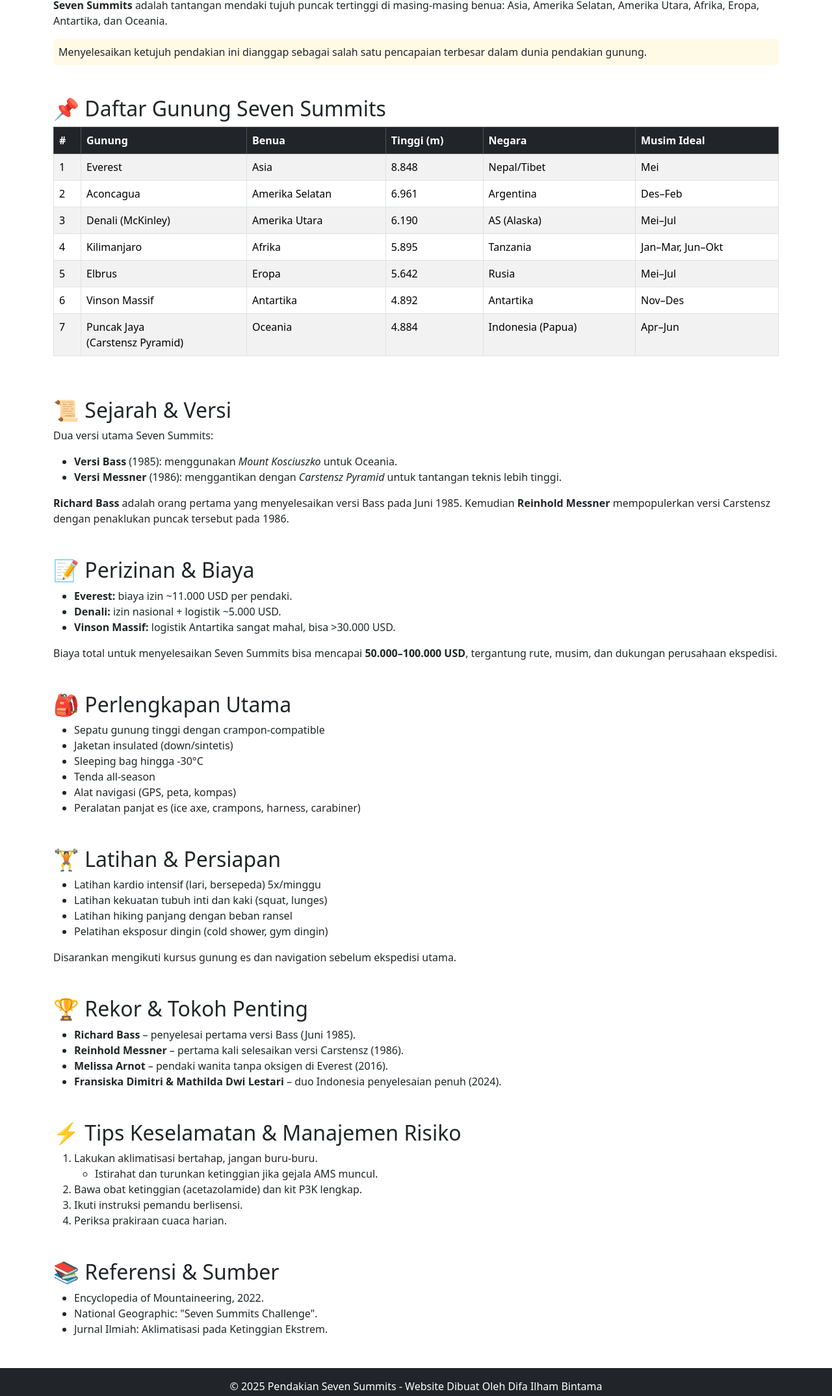
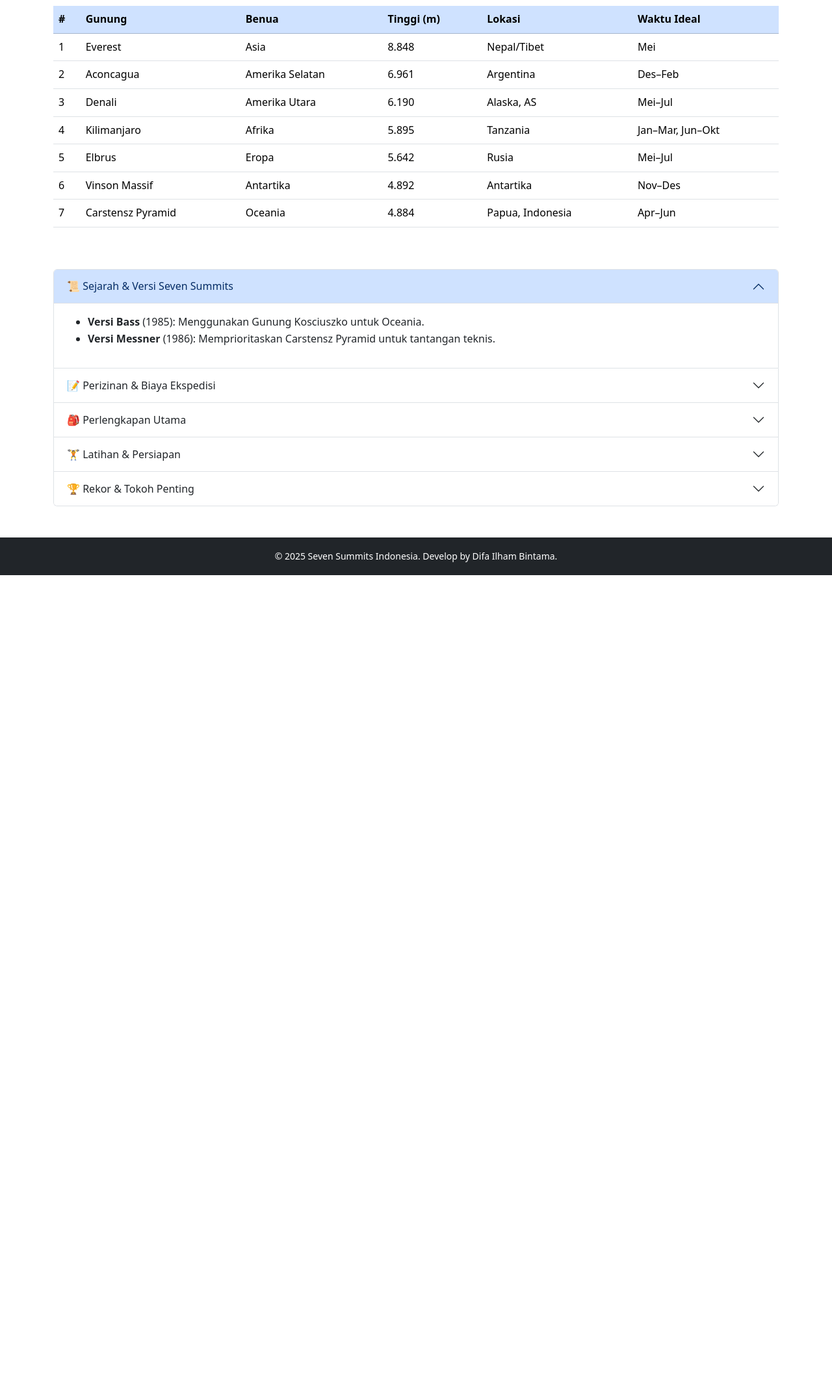
Before and after one commit to wignyo11/seven-summit, a plain HTML site: page index.html in a window 1280 px wide. Shown: the part 652-2800 px from the top of the page at 65% size. After the commit the page ends 1537 px from the top, so only its background shows below. Drawn offline with nearby package versions, Linux system fonts and the light colour scheme.

Commit message:
Update index.html

```diff
--- a/index.html
+++ b/index.html
@@ -2,19 +2,46 @@
 <html lang="id">
 <head>
   <meta charset="UTF-8">
-  <title>Pendakian Gunung Seven Summits</title>
   <meta name="viewport" content="width=device-width, initial-scale=1">
+  <title>Artikel Pendakian Gunung Seven Summits</title>
   <!-- Bootstrap CSS -->
   <link href="https://cdn.jsdelivr.net/npm/bootstrap@5.3.3/dist/css/bootstrap.min.css" rel="stylesheet">
+  <!-- Font Awesome for icons -->
+  <link rel="stylesheet" href="https://cdnjs.cloudflare.com/ajax/libs/font-awesome/6.2.0/css/all.min.css">
   <style>
-    section h2 .badge { font-size: 0.8rem; }
-    .highlight { background: #fffae6; padding: 0.5rem; border-radius: 0.25rem; }
+    :root {
+      --highlight-bg: #fffae6;
+      --primary-color: #0d6efd;
+      --light-bg: #f8f9fa;
+    }
+    body {
+      line-height: 1.6;
+    }
+    .badge-info {
+      background-color: var(--primary-color);
+    }
+    .highlight {
+      background: var(--highlight-bg);
+      padding: .75rem;
+      border-radius: .25rem;
+      margin-bottom: 1rem;
+    }
+    .card-header .btn {
+      text-decoration: none;
+      color: #212529;
+    }
+    .back-to-top {
+      position: fixed;
+      bottom: 2rem;
+      right: 2rem;
+      display: none;
+      z-index: 100;
+    }
   </style>
 </head>
 <body>
-
   <!-- Navbar -->
-  <nav class="navbar navbar-expand-lg navbar-dark bg-dark">
+  <nav class="navbar navbar-expand-lg navbar-dark bg-dark sticky-top">
     <div class="container">
       <a class="navbar-brand" href="#">Seven Summits</a>
       <button class="navbar-toggler" type="button" data-bs-toggle="collapse" data-bs-target="#navbarNav">
@@ -23,164 +50,171 @@
       <div class="collapse navbar-collapse" id="navbarNav">
         <ul class="navbar-nav ms-auto">
           <li class="nav-item"><a class="nav-link" href="#overview">Apa itu?</a></li>
-          <li class="nav-item"><a class="nav-link" href="#list">Daftar Gunung</a></li>
+          <li class="nav-item"><a class="nav-link" href="#list">Daftar</a></li>
           <li class="nav-item"><a class="nav-link" href="#history">Sejarah</a></li>
-          <li class="nav-item"><a class="nav-link" href="#permits">Perizinan & Biaya</a></li>
+          <li class="nav-item"><a class="nav-link" href="#permits">Izin & Biaya</a></li>
           <li class="nav-item"><a class="nav-link" href="#equipment">Perlengkapan</a></li>
           <li class="nav-item"><a class="nav-link" href="#training">Latihan</a></li>
-          <li class="nav-item"><a class="nav-link" href="#records">Rekor & Tokoh</a></li>
+          <li class="nav-item"><a class="nav-link" href="#records">Rekor</a></li>
         </ul>
       </div>
     </div>
   </nav>
 
-  <!-- Header -->
-  <header class="bg-primary text-white text-center py-5">
-    <h1>Pendakian Gunung Seven Summits</h1>
-    <p class="lead">Tantangan tertinggi dari 7 benua dunia</p>
+  <!-- Hero Section -->
+  <header class="bg-light text-center py-5">
+    <div class="container">
+      <h1 class="display-5 fw-bold">Artikel: Pendakian Gunung Seven Summits</h1>
+      <p class="lead mb-4">Mengenal tantangan tertinggi di tujuh benua dunia</p>
+      <a href="#overview" class="btn btn-primary btn-lg">Mulai Membaca <i class="fas fa-mountain ms-2"></i></a>
+    </div>
   </header>
 
-<img src="assets/Seven-Summits.png"
-     class="img-fluid rounded shadow"
-     alt="Gambar Gunung Seven Summits">
-
-  <!-- Konten -->
   <main class="container my-5">
-
     <!-- Overview -->
     <section id="overview" class="mb-5">
-      <h2>🌍 Apa itu Seven Summits?</h2>
-      <p>
-        <strong>Seven Summits</strong> adalah tantangan mendaki tujuh puncak tertinggi di masing-masing benua:
-        Asia, Amerika Selatan, Amerika Utara, Afrika, Eropa, Antartika, dan Oceania.
-      </p>
-      <p class="highlight">
-        Menyelesaikan ketujuh pendakian ini dianggap sebagai salah satu pencapaian terbesar dalam dunia pendakian gunung.
-      </p>
+      <h2 class="h3 mb-3">🌍 Apa itu Seven Summits?</h2>
+      <div class="highlight">
+        Menyelesaikan tujuh puncak tertinggi di masing-masing benua dianggap sebagai puncak prestasi dalam pendakian gunung.
+      </div>
+      <p>Seven Summits adalah rangkaian puncak gunung tertinggi di Asia (Everest), Amerika Selatan (Aconcagua), Amerika Utara (Denali), Afrika (Kilimanjaro), Eropa (Elbrus), Antartika (Vinson Massif), dan Oceania (Carstensz Pyramid). Tantangan ini pertama kali dipopulerkan oleh Richard Bass dan Reinhold Messner pada pertengahan 1980-an.</p>
     </section>
 
     <!-- List of Mountains -->
     <section id="list" class="mb-5">
-      <h2>📌 Daftar Gunung Seven Summits</h2>
+      <h2 class="h3 mb-3">📌 Daftar Seven Summits</h2>
       <div class="table-responsive">
-        <table class="table table-bordered table-striped">
-          <thead class="table-dark">
-            <tr>
-              <th>#</th><th>Gunung</th><th>Benua</th><th>Tinggi (m)</th><th>Negara</th><th>Musim Ideal</th>
-            </tr>
+        <table class="table table-hover align-middle">
+          <thead class="table-primary">
+            <tr><th>#</th><th>Gunung</th><th>Benua</th><th>Tinggi (m)</th><th>Lokasi</th><th>Waktu Ideal</th></tr>
           </thead>
           <tbody>
             <tr><td>1</td><td>Everest</td><td>Asia</td><td>8.848</td><td>Nepal/Tibet</td><td>Mei</td></tr>
             <tr><td>2</td><td>Aconcagua</td><td>Amerika Selatan</td><td>6.961</td><td>Argentina</td><td>Des–Feb</td></tr>
-            <tr><td>3</td><td>Denali (McKinley)</td><td>Amerika Utara</td><td>6.190</td><td>AS (Alaska)</td><td>Mei–Jul</td></tr>
+            <tr><td>3</td><td>Denali</td><td>Amerika Utara</td><td>6.190</td><td>Alaska, AS</td><td>Mei–Jul</td></tr>
             <tr><td>4</td><td>Kilimanjaro</td><td>Afrika</td><td>5.895</td><td>Tanzania</td><td>Jan–Mar, Jun–Okt</td></tr>
             <tr><td>5</td><td>Elbrus</td><td>Eropa</td><td>5.642</td><td>Rusia</td><td>Mei–Jul</td></tr>
             <tr><td>6</td><td>Vinson Massif</td><td>Antartika</td><td>4.892</td><td>Antartika</td><td>Nov–Des</td></tr>
-            <tr><td>7</td><td>Puncak Jaya<br>(Carstensz Pyramid)</td><td>Oceania</td><td>4.884</td><td>Indonesia (Papua)</td><td>Apr–Jun</td></tr>
+            <tr><td>7</td><td>Carstensz Pyramid</td><td>Oceania</td><td>4.884</td><td>Papua, Indonesia</td><td>Apr–Jun</td></tr>
           </tbody>
         </table>
       </div>
     </section>
 
-    <!-- History -->
-    <section id="history" class="mb-5">
-      <h2>📜 Sejarah & Versi</h2>
-      <p>
-        Dua versi utama Seven Summits:
-        <ul>
-          <li><strong>Versi Bass</strong> (1985): menggunakan <em>Mount Kosciuszko</em> untuk Oceania.</li>
-          <li><strong>Versi Messner</strong> (1986): menggantikan dengan <em>Carstensz Pyramid</em> untuk tantangan teknis lebih tinggi.</li>
-        </ul>
-      </p>
-      <p>
-        <strong>Richard Bass</strong> adalah orang pertama yang menyelesaikan versi Bass pada Juni 1985.
-        Kemudian <strong>Reinhold Messner</strong> mempopulerkan versi Carstensz dengan penaklukan puncak tersebut pada 1986.
-      </p>
-    </section>
+    <!-- Collapsible Sections for Details -->
+    <div class="accordion" id="detailsAccordion">
+      <!-- History -->
+      <div class="accordion-item">
+        <h2 class="accordion-header" id="headingHistory">
+          <button class="accordion-button" type="button" data-bs-toggle="collapse" data-bs-target="#collapseHistory">
+            📜 Sejarah & Versi Seven Summits
+          </button>
+        </h2>
+        <div id="collapseHistory" class="accordion-collapse collapse show" data-bs-parent="#detailsAccordion">
+          <div class="accordion-body">
+            <ul>
+              <li><strong>Versi Bass</strong> (1985): Menggunakan Gunung Kosciuszko untuk Oceania.</li>
+              <li><strong>Versi Messner</strong> (1986): Memprioritaskan Carstensz Pyramid untuk tantangan teknis.</li>
+            </ul>
+          </div>
+        </div>
+      </div>
+      <!-- Permits & Cost -->
+      <div class="accordion-item">
+        <h2 class="accordion-header" id="headingPermits">
+          <button class="accordion-button collapsed" type="button" data-bs-toggle="collapse" data-bs-target="#collapsePermits">
+            📝 Perizinan & Biaya Ekspedisi
+          </button>
+        </h2>
+        <div id="collapsePermits" class="accordion-collapse collapse" data-bs-parent="#detailsAccordion">
+          <div class="accordion-body">
+            <p>Biaya izin bisa sangat bervariasi, mulai 5.000–30.000 USD per gunung, tergantung lokasi dan logistik. Total rangkaian Seven Summits sering menembus 50.000–100.000 USD.</p>
+          </div>
+        </div>
+      </div>
+      <!-- Equipment -->
+      <div class="accordion-item">
+        <h2 class="accordion-header" id="headingEquipment">
+          <button class="accordion-button collapsed" type="button" data-bs-toggle="collapse" data-bs-target="#collapseEquipment">
+            🎒 Perlengkapan Utama
+          </button>
+        </h2>
+        <div id="collapseEquipment" class="accordion-collapse collapse" data-bs-parent="#detailsAccordion">
+          <div class="accordion-body">
+            <ul>
+              <li>Sepatu mountaineering dengan crampon-compatible</li>
+              <li>Down jacket dan insulated layers</li>
+              <li>Tenda all-season dan sleeping bag -30°C</li>
+              <li>Alat panjat es: ice axe, harness, carabiner</li>
+              <li>Navigasi: GPS, kompas, peta topografi</li>
+            </ul>
+          </div>
+        </div>
+      </div>
+      <!-- Training -->
+      <div class="accordion-item">
+        <h2 class="accordion-header" id="headingTraining">
+          <button class="accordion-button collapsed" type="button" data-bs-toggle="collapse" data-bs-target="#collapseTraining">
+            🏋️ Latihan & Persiapan
+          </button>
+        </h2>
+        <div id="collapseTraining" class="accordion-collapse collapse" data-bs-parent="#detailsAccordion">
+          <div class="accordion-body">
+            <ul>
+              <li>Kardio intensif (lari, bersepeda) minimal 5x/minggu</li>
+              <li>Latihan kekuatan otot inti dan kaki (squat, lunges)</li>
+              <li>Hiking panjang dengan beban bertahap</li>
+              <li>Adaptasi dingin: cold shower, gym ber-AC rendah</li>
+            </ul>
+          </div>
+        </div>
+      </div>
+      <!-- Records -->
+      <div class="accordion-item">
+        <h2 class="accordion-header" id="headingRecords">
+          <button class="accordion-button collapsed" type="button" data-bs-toggle="collapse" data-bs-target="#collapseRecords">
+            🏆 Rekor & Tokoh Penting
+          </button>
+        </h2>
+        <div id="collapseRecords" class="accordion-collapse collapse" data-bs-parent="#detailsAccordion">
+          <div class="accordion-body">
+            <ul>
+              <li>Richard Bass – penyelesai pertama versi Bass (Juni 1985)</li>
+              <li>Reinhold Messner – pionir Carstensz Pyramid (1986)</li>
+              <li>Fransiska & Mathilda – duo Indonesia penyelesai Seven Summits (2024)</li>
+            </ul>
+          </div>
+        </div>
+      </div>
+    </div>
+  </main>
 
-    <!-- Permits & Cost -->
-    <section id="permits" class="mb-5">
-      <h2>📝 Perizinan & Biaya</h2>
-      <ul>
-        <li><strong>Everest:</strong> biaya izin ~11.000 USD per pendaki.</li>
-        <li><strong>Denali:</strong> izin nasional + logistik ~5.000 USD.</li>
-        <li><strong>Vinson Massif:</strong> logistik Antartika sangat mahal, bisa >30.000 USD.</li>
-      </ul>
-      <p>
-        Biaya total untuk menyelesaikan Seven Summits bisa mencapai <strong>50.000–100.000 USD</strong>, tergantung rute,
-        musim, dan dukungan perusahaan ekspedisi.
-      </p>
-    </section>
-
-    <!-- Equipment -->
-    <section id="equipment" class="mb-5">
-      <h2>🎒 Perlengkapan Utama</h2>
-      <ul>
-        <li>Sepatu gunung tinggi dengan crampon-compatible</li>
-        <li>Jaketan insulated (down/sintetis)</li>
-        <li>Sleeping bag hingga -30°C</li>
-        <li>Tenda all-season</li>
-        <li>Alat navigasi (GPS, peta, kompas)</li>
-        <li>Peralatan panjat es (ice axe, crampons, harness, carabiner)</li>
-      </ul>
-    </section>
-
-    <!-- Training -->
-    <section id="training" class="mb-5">
-      <h2>🏋️ Latihan & Persiapan</h2>
-      <ul>
-        <li>Latihan kardio intensif (lari, bersepeda) 5x/minggu</li>
-        <li>Latihan kekuatan tubuh inti dan kaki (squat, lunges)</li>
-        <li>Latihan hiking panjang dengan beban ransel</li>
-        <li>Pelatihan eksposur dingin (cold shower, gym dingin)</li>
-      </ul>
-      <p>
-        Disarankan mengikuti kursus gunung es dan navigation sebelum ekspedisi utama.
-      </p>
-    </section>
-
-    <!-- Records & Notable Climbers -->
-    <section id="records" class="mb-5">
-      <h2>🏆 Rekor & Tokoh Penting</h2>
-      <ul>
-        <li><strong>Richard Bass</strong> – penyelesai pertama versi Bass (Juni 1985).</li>
-        <li><strong>Reinhold Messner</strong> – pertama kali selesaikan versi Carstensz (1986).</li>
-        <li><strong>Melissa Arnot</strong> – pendaki wanita tanpa oksigen di Everest (2016).</li>
-        <li><strong>Fransiska Dimitri & Mathilda Dwi Lestari</strong> – duo Indonesia penyelesaian penuh (2024).</li>
-      </ul>
-    </section>
-
-    <!-- Safety & Tips -->
-    <section class="mb-5">
-      <h2>⚡ Tips Keselamatan & Manajemen Risiko</h2>
-      <ol>
-        <li>Lakukan aklimatisasi bertahap, jangan buru-buru.
-          <ul><li>Istirahat dan turunkan ketinggian jika gejala AMS muncul.</li></ul>
-        </li>
-        <li>Bawa obat ketinggian (acetazolamide) dan kit P3K lengkap.</li>
-        <li>Ikuti instruksi pemandu berlisensi.</li>
-        <li>Periksa prakiraan cuaca harian.</li>
-      </ol>
-    </section>
-
-    <!-- References -->
-    <section class="mb-5">
-      <h2>📚 Referensi & Sumber</h2>
-      <ul>
-        <li>Encyclopedia of Mountaineering, 2022.</li>
-        <li>National Geographic: "Seven Summits Challenge".</li>
-        <li>Jurnal Ilmiah: Aklimatisasi pada Ketinggian Ekstrem.</li>
-      </ul>
-    </section>
-
-  </main>
+  <!-- Back to Top Button -->
+  <button class="btn btn-primary back-to-top" id="backToTop">
+    <i class="fas fa-arrow-up"></i>
+  </button>
 
   <!-- Footer -->
   <footer class="bg-dark text-white text-center py-3">
-    &copy; 2025 Pendakian Seven Summits - Website Dibuat Oleh Difa Ilham Bintama
+    <small>&copy; 2025 Seven Summits Indonesia. Develop by Difa Ilham Bintama.</small>
   </footer>
 
   <!-- Bootstrap JS -->
   <script src="https://cdn.jsdelivr.net/npm/bootstrap@5.3.3/dist/js/bootstrap.bundle.min.js"></script>
+  <script>
+    // Smooth scroll for nav links
+    document.querySelectorAll('a.nav-link').forEach(link => {
+      link.addEventListener('click', e => {
+        e.preventDefault();
+        document.querySelector(link.getAttribute('href')).scrollIntoView({ behavior: 'smooth' });
+      });
+    });
+    // Back to top
+    const btn = document.getElementById('backToTop');
+    window.addEventListener('scroll', () => {
+      btn.style.display = window.scrollY > 200 ? 'block' : 'none';
+    });
+    btn.addEventListener('click', () => window.scrollTo({ top: 0, behavior: 'smooth' }));
+  </script>
 </body>
 </html>
```
